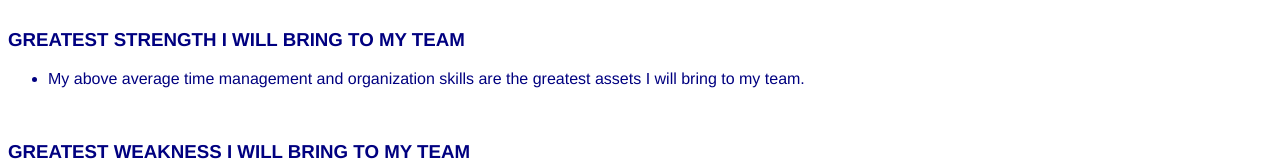
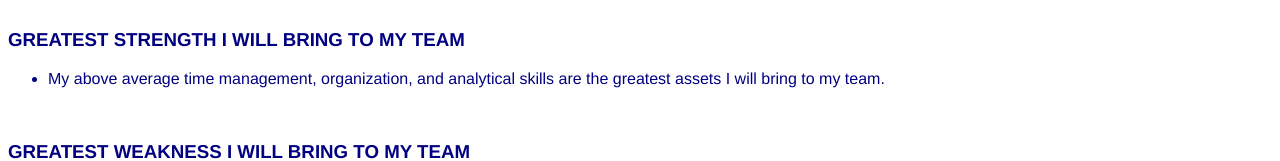
Before and after one commit to kahopfer/Systems-Analysis-Resume, a plain HTML site: page index.html in a window 1280 px wide. Shown: the part 1851-2012 px from the top of the page. Drawn offline with Linux system fonts and the light colour scheme.

Commit message:
Updated greatest strength I will bring to my team

```diff
--- a/index.html
+++ b/index.html
@@ -159,7 +159,8 @@
 
 <h3>GREATEST STRENGTH I WILL BRING TO MY TEAM</h3>
 <ul>
-    <li>My above average time management and organization skills are the greatest assets I will bring to my team.</li>
+    <li>My above average time management, organization, and analytical skills are the greatest assets I will bring to
+        my team.</li>
 </ul>
 <br/>
 
```
